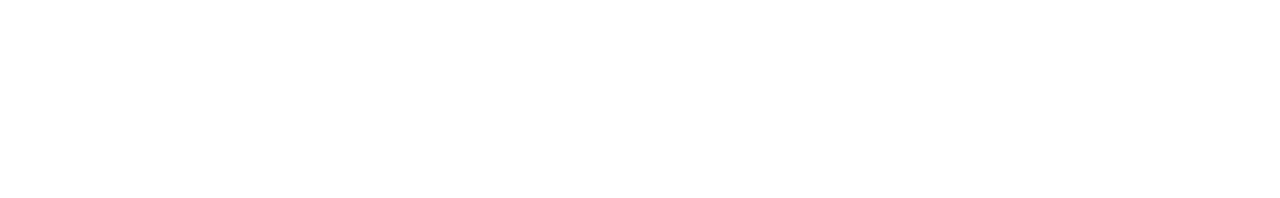
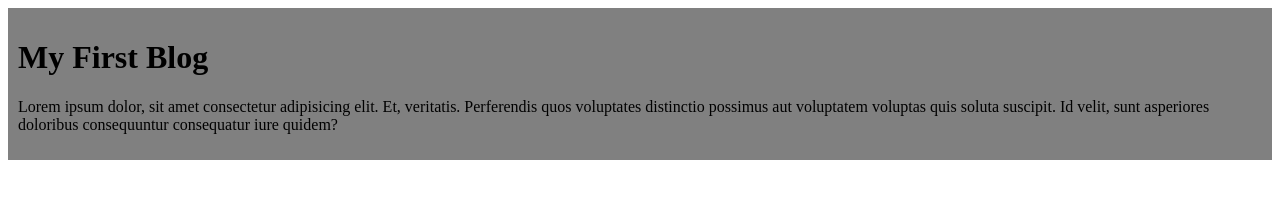
Before and after one commit to juwel164/my-git-repo, a plain HTML site: page index.html in a window 1280 px wide. Drawn offline with Linux system fonts and the light colour scheme.

Commit message:
First Blog Added

```diff
--- a/index.html
+++ b/index.html
@@ -4,8 +4,12 @@
   <meta charset="UTF-8">
   <meta name="viewport" content="width=device-width, initial-scale=1.0">
   <title>My First Repo</title>
+  <link rel="stylesheet" href="style.css">
 </head>
 <body>
-
+<div>
+    <h1>My First Blog</h1>
+    <p>Lorem ipsum dolor, sit amet consectetur adipisicing elit. Et, veritatis. Perferendis quos voluptates distinctio possimus aut voluptatem voluptas quis soluta suscipit. Id velit, sunt asperiores doloribus consequuntur consequatur iure quidem?</p>
+</div>
 </body>
 </html>
--- /dev/null
+++ b/style.css
@@ -0,0 +1,4 @@
+div{
+  background-color: grey;
+  padding: 10px;
+}
```
